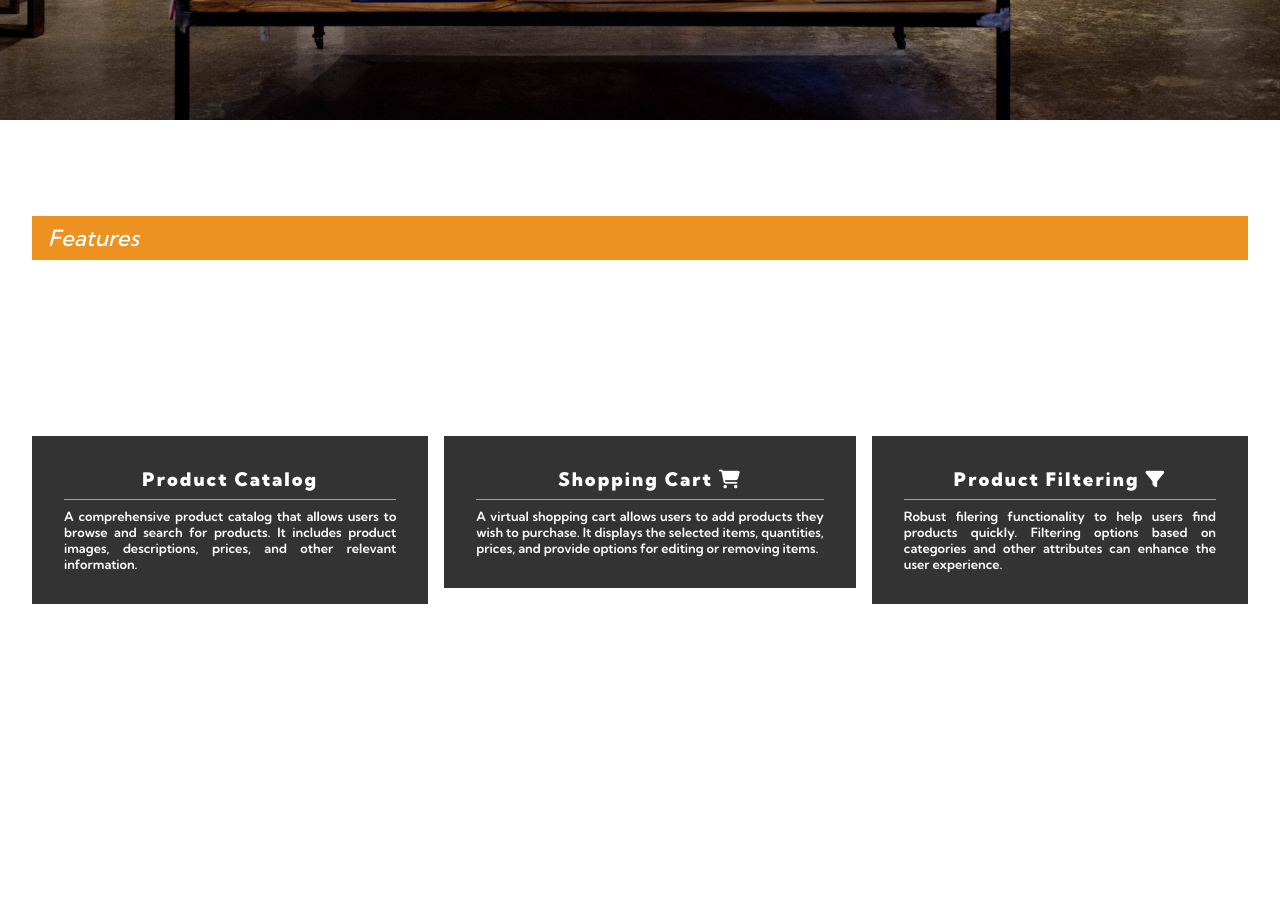
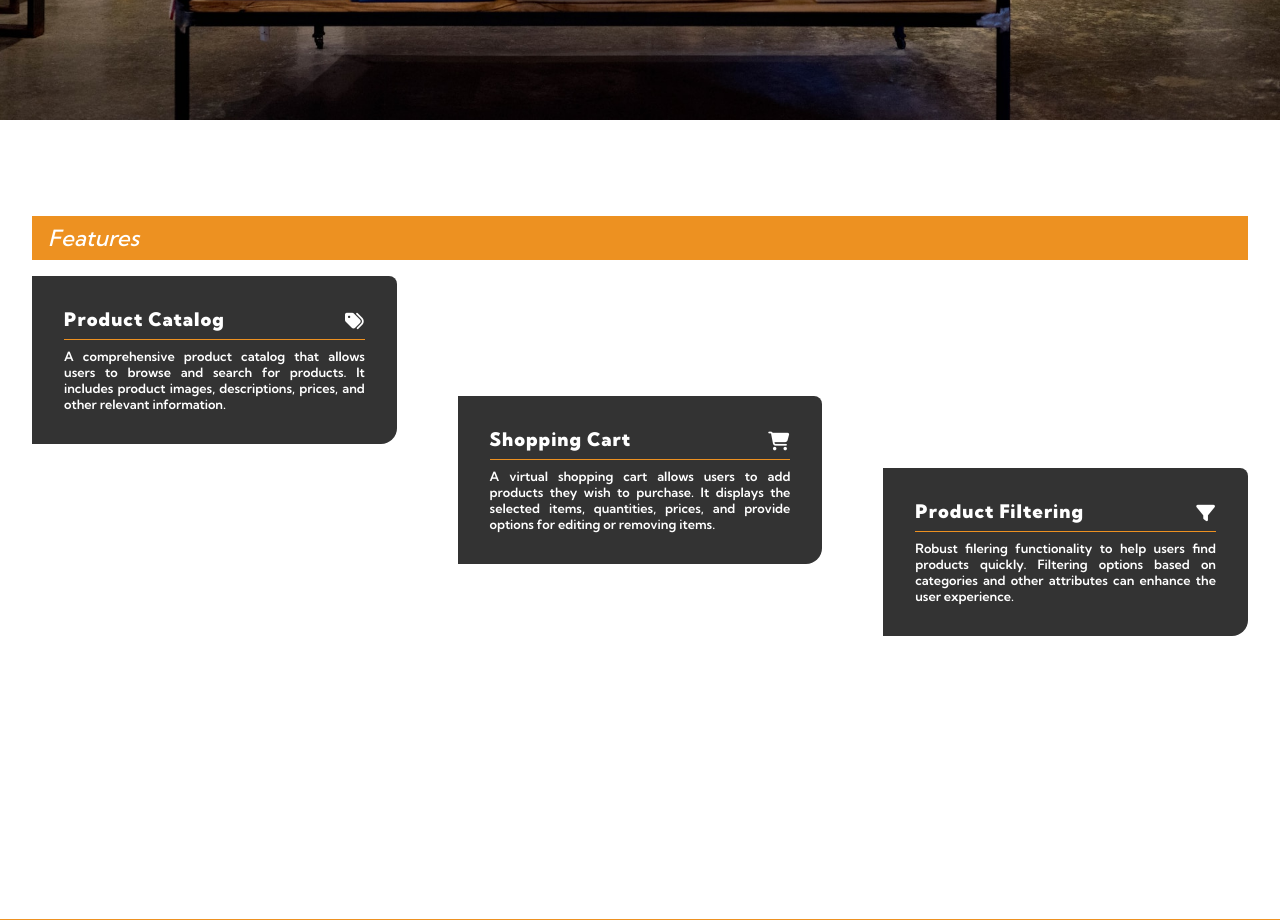
Before and after one commit to binzam/bt-shop-landing-page, a plain HTML site: page index.html in a window 1280 px wide. Shown: the part 680-1600 px from the top of the page. Drawn offline with Linux system fonts and the light colour scheme.

Commit message:
features

```diff
--- a/index.html
+++ b/index.html
@@ -41,7 +41,7 @@
         <h1 class="feature_section_title">Features</h1>
         <div class="articles">
           <article class="catalog feature">
-            <h1>Product Catalog</h1>
+            <h1>Product Catalog <i class="fa-solid fa-tags"></i></h1>
             <p>
               A comprehensive product catalog that allows users to browse and
               search for products. It includes product images, descriptions,
@@ -67,6 +67,6 @@
         </div>
       </section>
     </div>
-    <footer class="footer"></footer>
+
   </body>
 </html>
--- a/style.css
+++ b/style.css
@@ -112,7 +112,8 @@ a {
   width: 100%;
   min-height: 100vh;
   background-color: var(--white);
-  padding: 80px 1rem;
+  padding: 80px 1rem 0;
+  border-bottom: 1px solid var(--orange);
 }
 .feature_section_title {
   font-size: 1.4rem;
@@ -125,23 +126,26 @@ a {
 }
 .articles {
   display: flex;
-  align-items: baseline;
-  gap: 1rem;
+  flex-direction: column;
+  justify-content: space-between;
   padding:0 1rem;
 }
 .feature {
-  /* max-width: 30%; */
+  max-width: 30%;
   background-color: var(--black);
   padding: 2rem;
+  border-radius: 0rem 0.5rem 1rem 0rem;
 }
 .feature h1 {
   color: var(--white);
   font-weight: 900;
-  text-align: center;
-  letter-spacing: 2px;
+  letter-spacing: 1px;
   border-bottom: 1px solid var(--orange);
   padding-bottom: 0.5rem;
   margin-bottom: 0.5rem;
+  display: flex;
+  align-items: flex-end;
+  justify-content: space-between;
 }
 .feature p {
   color: var(--white);
@@ -150,8 +154,10 @@ a {
   text-align: justify;
 }
 .shopping_cart{
-  margin-top: 5rem;
+ align-self: center;
+ margin-top: -3rem;
 }
 .filtering{
-  margin-top: 10rem;
+  align-self: flex-end;
+  margin-top: -6rem;
 }
```
